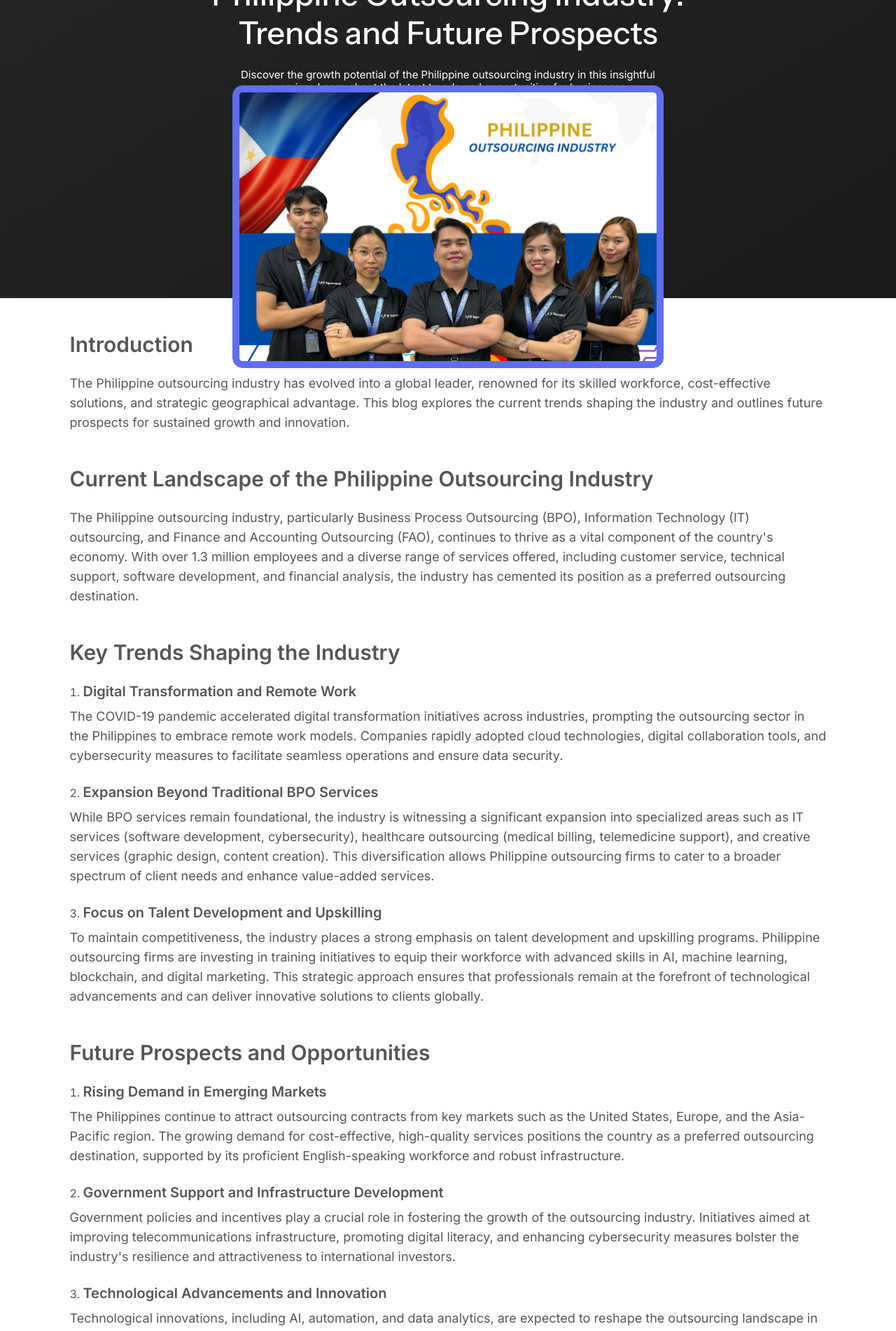
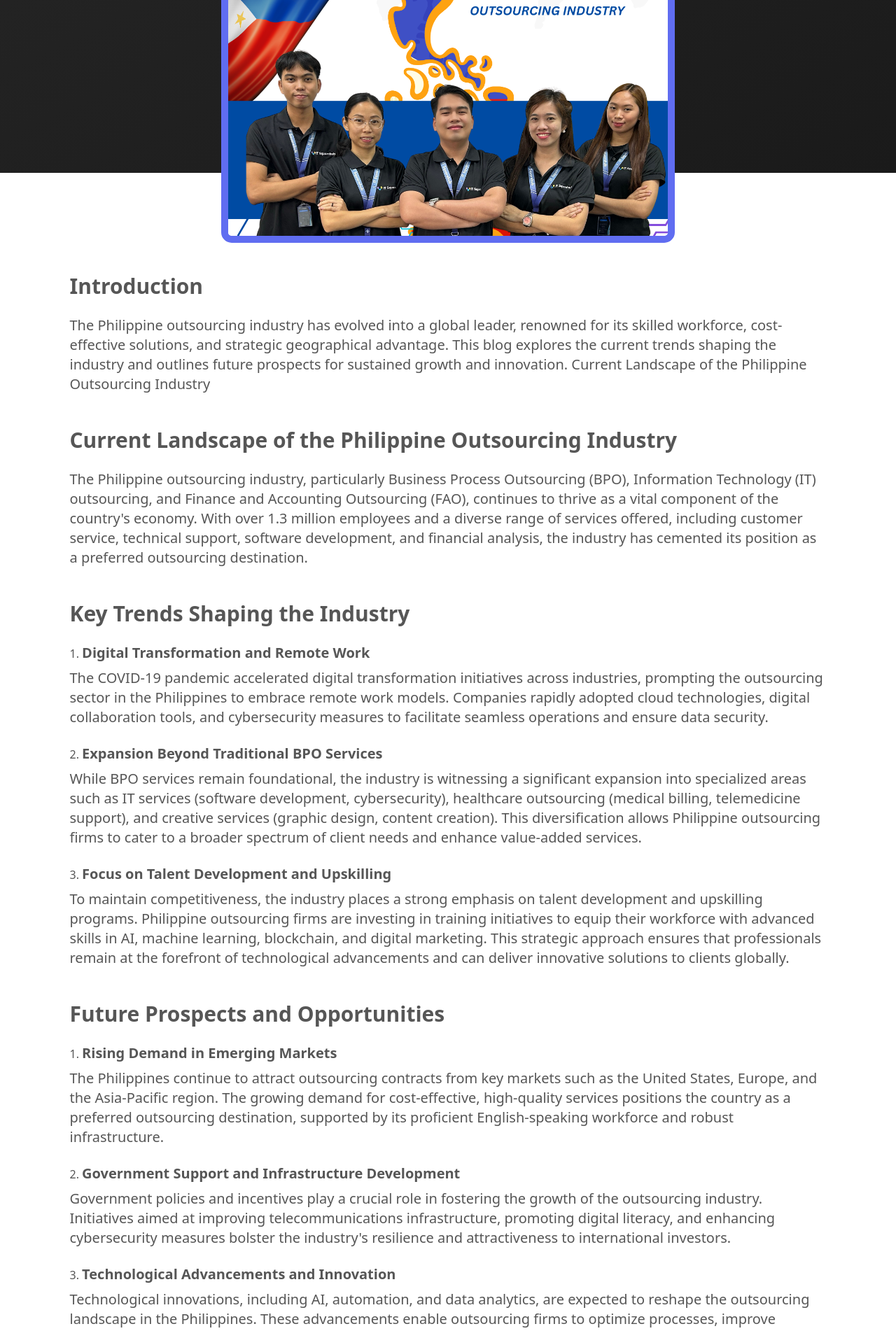
Before and after one commit to Kirifer/its.hub.website, a Nuxt app: page /blog/1 in a window 1280 px wide. Shown: the part 440-2342 px from the top of the page at 70% size. Built offline with nearby package versions, Linux system fonts and the light colour scheme; a web font is replaced by a local one.

Commit message:
ref: blogs

```diff
--- a/app/pages/blog/1.vue
+++ b/app/pages/blog/1.vue
@@ -1,28 +1,32 @@
 <template>
   <div class="relative">
-    <div class="w-full min-h-screen bg-gradient-to-br from-[#272727] to-[#1a1a1a] flex flex-col items-center justify-center text-center px-4 py-12 relative">
-    <!-- Join Us Button -->
-    <div class="mb-8">
-      <button class="w-[163px] h-[61px] bg-[#844DDC]/[0.19] rounded-[70px] flex items-center justify-center hover:bg-[#844DDC]/[0.25] transition-colors">
-        <span class="font-['Instrument_Sans'] font-normal text-[30px] leading-[37px] text-center tracking-[-0.03em] text-[#606DF1]">
-          Join Us
-        </span>
-      </button>
-    </div>
-
+    <!-- Hero Section -->
+    <div
+      class="w-full h-[621px] bg-gradient-to-br from-[#272727] to-[#1a1a1a] flex flex-col items-center justify-start text-center px-4 pt-20 relative"
+    >
       <!-- Title -->
-    <h1 class="w-full max-w-[825px] font-['Instrument_Sans'] font-medium text-[30px] sm:text-[45px] leading-[40px] sm:leading-[55px] text-white mb-6">
+      <h1
+        class="w-full max-w-[840px] font-medium text-[30px] sm:text-[50px] leading-[40px] sm:leading-[55px] text-white mb-10"
+      >
         Philippine Outsourcing Industry: Trends and Future Prospects
       </h1>
 
       <!-- Description -->
-    <p class="w-full max-w-[603px] font-['Inter'] font-normal text-[12px] sm:text-[15px] leading-[16px] sm:leading-[18px] text-white mb-12">
-      Discover the growth potential of the Philippine outsourcing industry in this insightful overview. Learn about the latest trends and opportunities for businesses.
+      <p
+        class="w-full max-w-[603px] font-normal text-[12px] sm:text-[15px] leading-[16px] sm:leading-[18px] text-white mb-8"
+      >
+        Discover the growth potential of the Philippine outsourcing industry in
+        this insightful overview. Learn about the latest trends and
+        opportunities for businesses.
       </p>
 
       <!-- Floating Featured Image - Positioned to overflow -->
-    <div class="w-full max-w-[648px] absolute bottom-[-100px] left-1/2 transform -translate-x-1/2 px-4">
-      <div class="relative w-full pt-[62.3%] rounded-[15px] border-[10px] border-[#606DF1] overflow-hidden">
+      <div
+        class="w-full max-w-[648px] absolute bottom-[-100px] left-1/2 transform -translate-x-1/2"
+      >
+        <div
+          class="relative w-full pt-[62.3%] rounded-[15px] border-[10px] border-[#606DF1] overflow-hidden"
+        >
           <img
             src="~/assets/images/blog.png"
             alt="Philippine Outsourcing"
@@ -33,86 +37,212 @@
     </div>
 
     <!-- Content Section -->
-    <div class="w-full max-w-[1145px] mx-auto px-4 sm:px-6 lg:px-8 py-12 font-['Inter'] text-[#565656]">
+    <div
+      class="w-full max-w-[1145px] mx-auto px-4 sm:px-6 lg:px-8 py-20 mt-16 text-[#565656]"
+    >
       <article class="space-y-12">
         <section>
           <h2 class="font-semibold text-2xl sm:text-3xl mb-6">Introduction</h2>
-          <p class="text-base sm:text-lg">
-            The Philippine outsourcing industry has evolved into a global leader, renowned for its skilled workforce,
-            cost-effective solutions, and strategic geographical advantage. This blog explores the current trends
-            shaping the industry and outlines future prospects for sustained growth and innovation.
+          <p class="text-base sm:text-xl">
+            The Philippine outsourcing industry has evolved into a global leader, renowned for its skilled workforce, cost-effective solutions, and strategic geographical advantage. This blog explores the current trends shaping the industry and outlines future prospects for sustained growth and innovation. Current Landscape of the Philippine Outsourcing Industry
           </p>
         </section>
 
         <section>
-          <h2 class="font-semibold text-2xl sm:text-3xl mb-6">Current Landscape of the Philippine Outsourcing Industry</h2>
-          <p class="text-base sm:text-lg">
-            The Philippine outsourcing industry, particularly Business Process Outsourcing (BPO), Information
-            Technology (IT) outsourcing, and Finance and Accounting Outsourcing (FAO), continues to thrive as a
-            vital component of the country's economy. With over 1.3 million employees and a diverse range of
-            services offered, including customer service, technical support, software development, and financial
-            analysis, the industry has cemented its position as a preferred outsourcing destination.
+          <h2 class="font-semibold text-2xl sm:text-3xl mb-6">
+            Current Landscape of the Philippine Outsourcing Industry
+          </h2>
+          <p class="text-base sm:text-xl">
+            The Philippine outsourcing industry, particularly Business Process
+            Outsourcing (BPO), Information Technology (IT) outsourcing, and
+            Finance and Accounting Outsourcing (FAO), continues to thrive as a
+            vital component of the country's economy. With over 1.3 million
+            employees and a diverse range of services offered, including
+            customer service, technical support, software development, and
+            financial analysis, the industry has cemented its position as a
+            preferred outsourcing destination.
           </p>
         </section>
 
         <section>
-          <h2 class="font-semibold text-2xl sm:text-3xl mb-6">Key Trends Shaping the Industry</h2>
+          <h2 class="font-semibold text-2xl sm:text-3xl mb-6">
+            Key Trends Shaping the Industry
+          </h2>
           <ol class="list-decimal list-inside space-y-6">
             <li>
-              <strong class="text-lg sm:text-xl">Digital Transformation and Remote Work</strong>
-              <p class="mt-2 text-base sm:text-lg">
-                The COVID-19 pandemic accelerated digital transformation initiatives across industries, prompting the outsourcing sector in the Philippines to embrace remote work models. Companies rapidly adopted cloud technologies, digital collaboration tools, and cybersecurity measures to facilitate seamless operations and ensure data security.
+              <strong class="text-lg sm:text-xl"
+                >Digital Transformation and Remote Work</strong
+              >
+              <p class="mt-2 text-base sm:text-xl">
+                The COVID-19 pandemic accelerated digital transformation
+                initiatives across industries, prompting the outsourcing sector
+                in the Philippines to embrace remote work models. Companies
+                rapidly adopted cloud technologies, digital collaboration tools,
+                and cybersecurity measures to facilitate seamless operations and
+                ensure data security.
               </p>
             </li>
             <li>
-              <strong class="text-lg sm:text-xl">Expansion Beyond Traditional BPO Services</strong>
-              <p class="mt-2 text-base sm:text-lg">
-                While BPO services remain foundational, the industry is witnessing a significant expansion into specialized areas such as IT services (software development, cybersecurity), healthcare outsourcing (medical billing, telemedicine support), and creative services (graphic design, content creation). This diversification allows Philippine outsourcing firms to cater to a broader spectrum of client needs and enhance value-added services.
+              <strong class="text-lg sm:text-xl"
+                >Expansion Beyond Traditional BPO Services</strong
+              >
+              <p class="mt-2 text-base sm:text-xl">
+                While BPO services remain foundational, the industry is
+                witnessing a significant expansion into specialized areas such
+                as IT services (software development, cybersecurity), healthcare
+                outsourcing (medical billing, telemedicine support), and
+                creative services (graphic design, content creation). This
+                diversification allows Philippine outsourcing firms to cater to
+                a broader spectrum of client needs and enhance value-added
+                services.
               </p>
             </li>
             <li>
-              <strong class="text-lg sm:text-xl">Focus on Talent Development and Upskilling</strong>
-              <p class="mt-2 text-base sm:text-lg">
-                To maintain competitiveness, the industry places a strong emphasis on talent development and upskilling programs. Philippine outsourcing firms are investing in training initiatives to equip their workforce with advanced skills in AI, machine learning, blockchain, and digital marketing. This strategic approach ensures that professionals remain at the forefront of technological advancements and can deliver innovative solutions to clients globally.
+              <strong class="text-lg sm:text-xl"
+                >Focus on Talent Development and Upskilling</strong
+              >
+              <p class="mt-2 text-base sm:text-xl">
+                To maintain competitiveness, the industry places a strong
+                emphasis on talent development and upskilling programs.
+                Philippine outsourcing firms are investing in training
+                initiatives to equip their workforce with advanced skills in AI,
+                machine learning, blockchain, and digital marketing. This
+                strategic approach ensures that professionals remain at the
+                forefront of technological advancements and can deliver
+                innovative solutions to clients globally.
               </p>
             </li>
           </ol>
         </section>
 
         <section>
-          <h2 class="font-semibold text-2xl sm:text-3xl mb-6">Future Prospects and Opportunities</h2>
+          <h2 class="font-semibold text-2xl sm:text-3xl mb-6">
+            Future Prospects and Opportunities
+          </h2>
           <ol class="list-decimal list-inside space-y-6">
             <li>
-              <strong class="text-lg sm:text-xl">Rising Demand in Emerging Markets</strong>
-              <p class="mt-2 text-base sm:text-lg">
-                The Philippines continue to attract outsourcing contracts from key markets such as the United States, Europe, and the Asia-Pacific region. The growing demand for cost-effective, high-quality services positions the country as a preferred outsourcing destination, supported by its proficient English-speaking workforce and robust infrastructure.
+              <strong class="text-lg sm:text-xl"
+                >Rising Demand in Emerging Markets</strong
+              >
+              <p class="mt-2 text-base sm:text-xl">
+                The Philippines continue to attract outsourcing contracts from
+                key markets such as the United States, Europe, and the
+                Asia-Pacific region. The growing demand for cost-effective,
+                high-quality services positions the country as a preferred
+                outsourcing destination, supported by its proficient
+                English-speaking workforce and robust infrastructure.
               </p>
             </li>
             <li>
-              <strong class="text-lg sm:text-xl">Government Support and Infrastructure Development</strong>
-              <p class="mt-2 text-base sm:text-lg">
-                Government policies and incentives play a crucial role in fostering the growth of the outsourcing industry. Initiatives aimed at improving telecommunications infrastructure, promoting digital literacy, and enhancing cybersecurity measures bolster the industry's resilience and attractiveness to international investors.
+              <strong class="text-lg sm:text-xl"
+                >Government Support and Infrastructure Development</strong
+              >
+              <p class="mt-2 text-base sm:text-xl">
+                Government policies and incentives play a crucial role in
+                fostering the growth of the outsourcing industry. Initiatives
+                aimed at improving telecommunications infrastructure, promoting
+                digital literacy, and enhancing cybersecurity measures bolster
+                the industry's resilience and attractiveness to international
+                investors.
               </p>
             </li>
             <li>
-              <strong class="text-lg sm:text-xl">Technological Advancements and Innovation</strong>
-              <p class="mt-2 text-base sm:text-lg">
-                Technological innovations, including AI, automation, and data analytics, are expected to reshape the outsourcing landscape in the Philippines. These advancements enable outsourcing firms to optimize processes, improve operational efficiency, and deliver personalized services that meet evolving client expectations.
+              <strong class="text-lg sm:text-xl"
+                >Technological Advancements and Innovation</strong
+              >
+              <p class="mt-2 text-base sm:text-xl">
+                Technological innovations, including AI, automation, and data
+                analytics, are expected to reshape the outsourcing landscape in
+                the Philippines. These advancements enable outsourcing firms to
+                optimize processes, improve operational efficiency, and deliver
+                personalized services that meet evolving client expectations.
               </p>
             </li>
           </ol>
         </section>
       </article>
     </div>
+
+    <!-- Our Blogs Button -->
+    <div class="w-full max-w-[1145px] mx-auto px-4 sm:px-6 lg:px-8">
+      <div class="w-[245px] h-[55px] mb-8">
+        <button class="w-full h-full bg-[#844DDC]/[0.19] rounded-[40px]">
+          <span class="font-normal text-[25px] leading-[37px] flex items-center justify-center text-center tracking-[-0.03em] text-[#844DDC]">
+            Our Blogs
+          </span>
+        </button>
+      </div>
+    </div>
+
+
+    <!-- Blog Cards Container -->
+    <div
+      class="mt-14 grid grid-cols-1 sm:grid-cols-2 lg:grid-cols-2 gap-6 sm:gap-8 w-full max-w-4xl px-4 mx-auto"
+    >
+      <div
+        v-for="(blog, index) in visibleBlogs"
+        :key="index"
+        class="relative box-border w-full h-auto bg-white border border-[#844DDC] shadow-[0px_4px_12.1px_rgba(0,0,0,0.25)] rounded-[10px] overflow-hidden"
+      >
+        <!-- Blog Image -->
+        <div class="w-full h-48 sm:h-60 md:h-72">
+          <img :src="blog.image" class="w-full h-full object-cover" />
+        </div>
+
+        <!-- Title, Description, and Read More Button -->
+        <div class="p-4 sm:p-6">
+          <h2
+            class="font-['lato'] font-normal text-lg sm:text-xl md:text-2xl leading-[28px] text-black"
+          >
+            {{ blog.title }}
+          </h2>
+          <p
+            class="mt-2 w-full font-['lato'] font-normal text-sm sm:text-base md:text-[17px] leading-[18px] text-[#565656]"
+          >
+            {{ blog.description }}
+          </p>
+
+          <!-- Read More Button -->
+          <NuxtLink
+            :to="blog.link"
+            class="mt-4 w-full sm:w-[109px] h-[32px] bg-[#606DF1] rounded-[6px] text-white text-sm sm:text-[15px] leading-[18px] tracking-[-0.03em] flex items-center justify-center"
+          >
+            Read More
+          </NuxtLink>
+        </div>
+      </div>
+    </div>
   </div>
 </template>
 
 <script>
 export default {
-  name: 'PhilippineOutsourcing'
-}
+  name: "PhilippineOutsourcing",
+};
 </script>
 
-<style>
-@import url('https://fonts.googleapis.com/css2?family=Instrument+Sans:wght@400;500&family=Inter:wght@400;600&display=swap');
-</style>
+<script setup>
+import { ref, computed } from "vue";
+import blogimage1 from "@/assets/images/blog1.png";
+
+// Define the blogs array
+const blogs = ref([
+  {
+    title: "Philippine Outsourcing Industry: Trends and Future Prospects",
+    description:
+      "Discover the growth potential of the Philippine outsourcing industry in this insightful overview. Learn about the latest trends and opportunities for businesses.",
+    image: blogimage1,
+    link: "/blog/1",
+  },
+  {
+    title: "Sustainability in Tech",
+    description:
+      "Explore the latest green innovations transforming the tech industry.",
+    image: blogimage1,
+    link: "/blog/2",
+  },
+]);
+
+// Define visibleBlogs as a computed property or a subset of blogs
+const visibleBlogs = computed(() => blogs.value.slice(0, 4)); // Show only the first 4 blogs
+</script>
```
Also changed, not shown: app/pages/blogs.vue (+12 -10 lines). Lines whose indentation alone changed are shown as unchanged.
